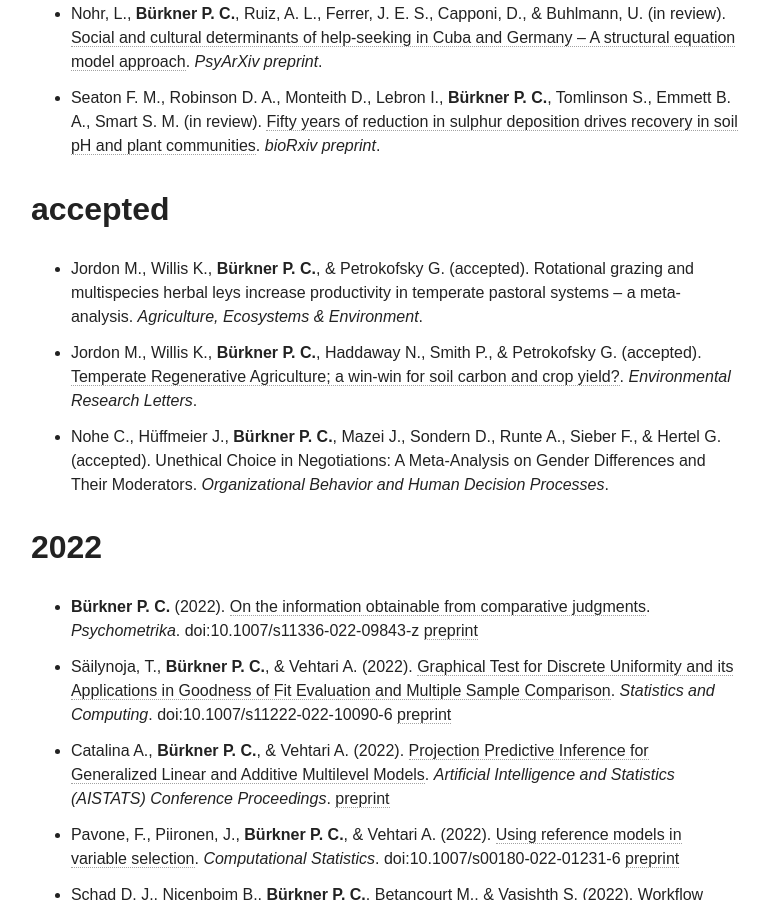
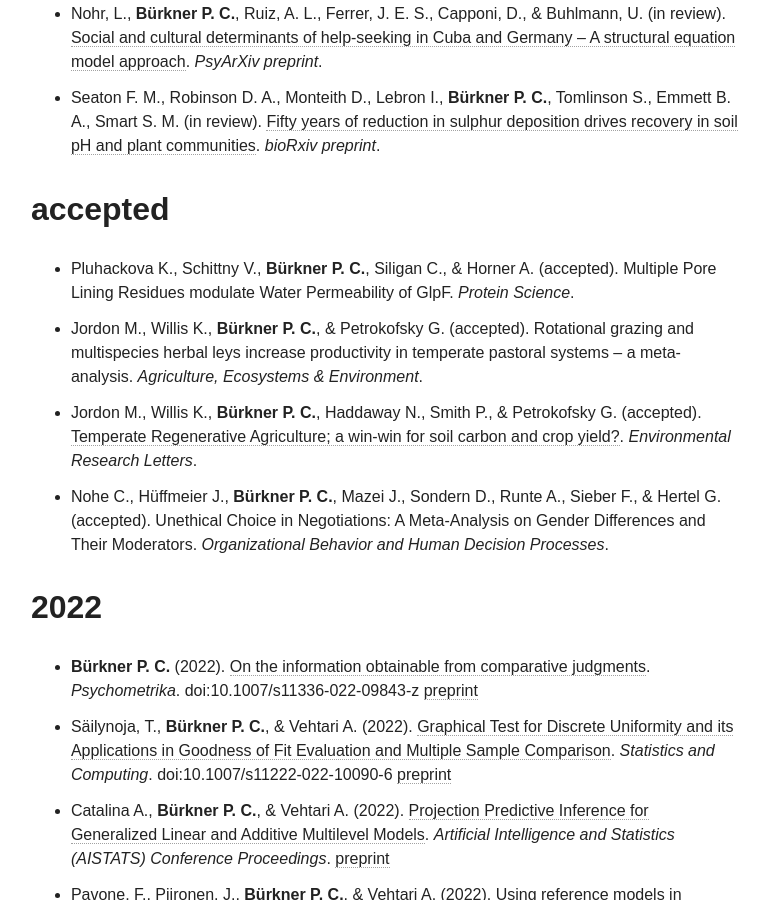
Before and after one commit to paul-buerkner/paul-buerkner.github.io, a Jekyll site: the page built from publications/index.md, in a window 1280 px wide and 900 px high, scrolled down 1772 px. Shown: the whole window, without its empty margins (255-1023 px from the left). Built offline with Jekyll 4.4.1, drawn with Linux system fonts in a browser that asks for light colours; nearby versions of some CDN libraries.

Commit message:
add accepted paper

```diff
--- a/publications/index.md
+++ b/publications/index.md
@@ -27,6 +27,8 @@
 
 ## accepted
 
+* Pluhackova K., Schittny V., **Bürkner P. C.**, Siligan C., & Horner A. (accepted).
+Multiple Pore Lining Residues modulate Water Permeability of GlpF. *Protein Science*.
 * Jordon M., Willis K., **Bürkner P. C.**, & Petrokofsky G. (accepted). Rotational grazing and multispecies herbal leys increase productivity in temperate pastoral systems – a meta-analysis. *Agriculture, Ecosystems & Environment*.
 * Jordon M., Willis K., **Bürkner P. C.**, Haddaway N., Smith P., & Petrokofsky G. (accepted). [Temperate Regenerative Agriculture; a win-win for soil carbon and crop yield?](https://www.researchsquare.com/article/rs-1064515/v1). *Environmental Research Letters*.
 * Nohe C., Hüffmeier J., **Bürkner P. C.**, Mazei J., Sondern D., Runte A., Sieber F., & Hertel G. (accepted). Unethical Choice in Negotiations: A Meta-Analysis on Gender Differences and Their Moderators. *Organizational Behavior and Human Decision Processes*.
```
